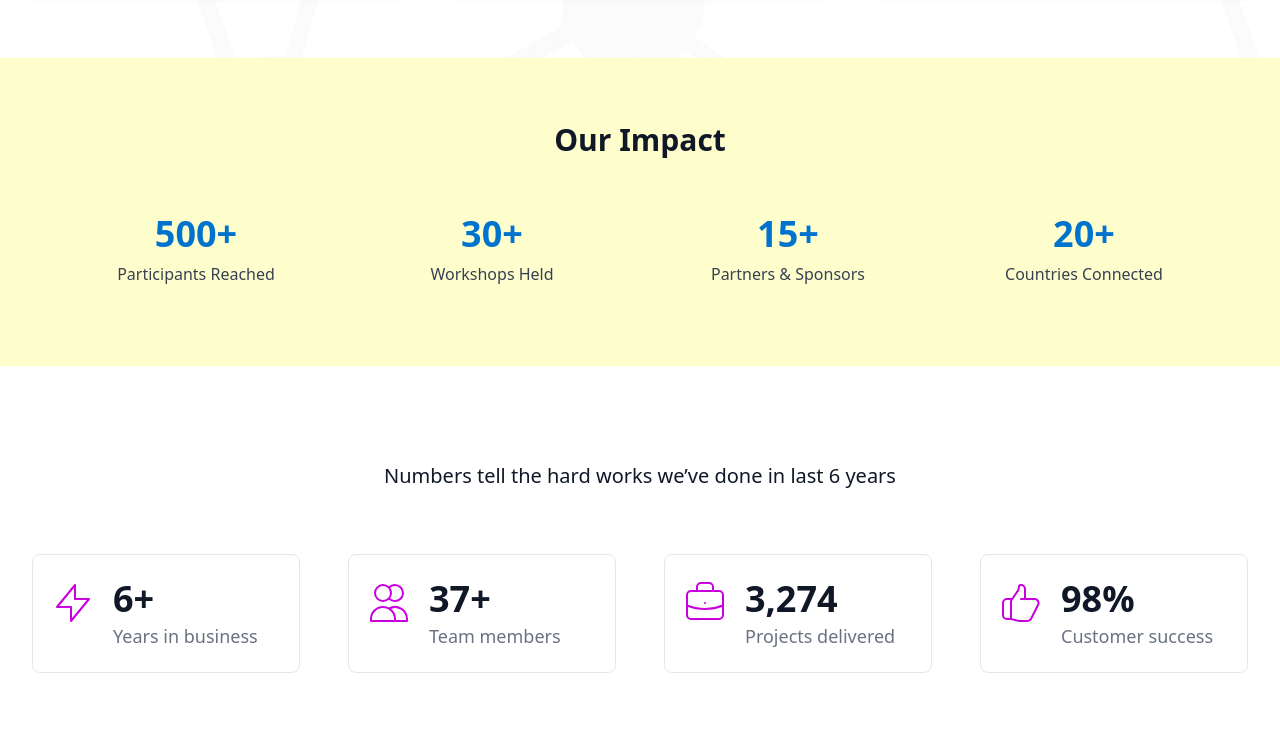
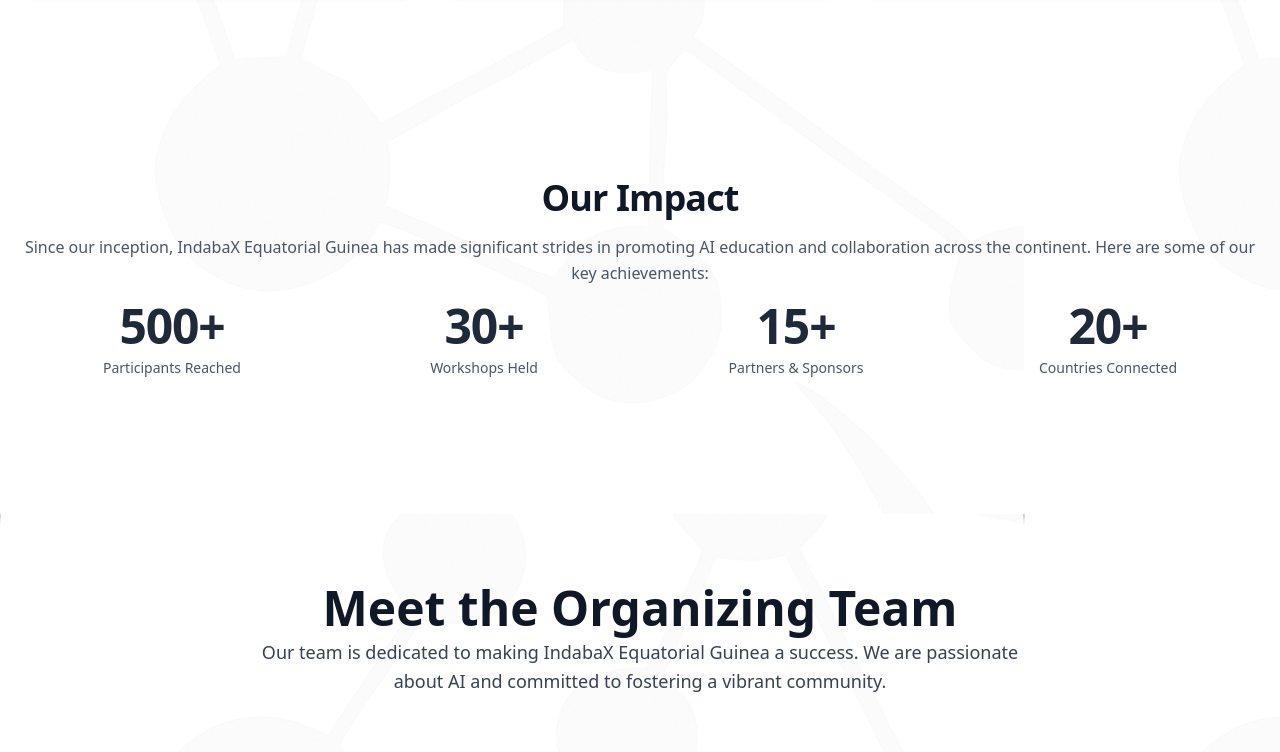
Before and after one commit to NeoPhetoane/IndabaX_Equatorial_Guinea, a React (Vite) app: page /about in a window 1280 px wide. Shown: the part 1020-1772 px from the top of the page. Built offline with nearby package versions, Linux system fonts and the light colour scheme.

Commit message:
Statistics design made sleek.

```diff
--- a/src/components/Statistics.jsx
+++ b/src/components/Statistics.jsx
@@ -37,8 +37,8 @@ const Counter = ({ target, label }) => {
       { threshold: 0.5 }
     );
 
-    if (containerRef.current) {
-      observer.observe(containerRef.current);
+    if (node) {
+      observer.observe(node);
     }
     // Clean up observer on unmount
     return () => {
@@ -46,144 +46,34 @@ const Counter = ({ target, label }) => {
       clearInterval(timerRef.current);
     };
   }, [target]);
+
   return (
-    <div ref={containerRef} className="text-center p-4">
-      <div className="text-4xl font-bold text-true-blue">{count}+</div>
-      <p className="text-gray-700 mt-2">{label}</p>
+    <div ref={containerRef} className="text-center px-4">
+      <div className="text-5xl font-semibold text-gray-900 tracking-tight">
+        <span className="text-gray-800">{count}+</span>
+      </div>
+      <p className="text-sm text-gray-600 mt-2 font-medium">{label}</p>
     </div>
   );
 };
 
 const Statistics = () => {
   return (
-    <main className="bg-white">
-      <section className="bg-yellow py-16 px-6 text-center">
-        <h2 className="text-3xl font-bold text-gray-900 mb-10">Our Impact</h2>
-        <div className="grid grid-cols-2 md:grid-cols-4 gap-8 max-w-6xl mx-auto">
+    <main>
+      <section className="max-w-7xl mx-auto py-30 px-6 text-center">
+        <h2 className="text-4xl font-bold text-gray-900 mb-1 tracking-tight">
+          Our Impact
+        </h2>
+        <p className="mt-4 text-base leading-relaxed text-gray-600">
+          Since our inception, IndabaX Equatorial Guinea has made significant
+          strides in promoting AI education and collaboration across the
+          continent. Here are some of our key achievements:
+        </p>
+        <div className="grid grid-cols-2 md:grid-cols-4 gap-12 p-4">
           <Counter target={500} label="Participants Reached" />
           <Counter target={30} label="Workshops Held" />
           <Counter target={15} label="Partners & Sponsors" />
           <Counter target={20} label="Countries Connected" />
-        </div>
-      </section>
-
-      <section class="py-10 bg-white sm:py-16 lg:py-24">
-        <div class="px-4 mx-auto max-w-7xl sm:px-6 lg:px-8">
-          <div class="text-center">
-            <h4 class="text-xl font-medium text-gray-900">
-              Numbers tell the hard works we’ve done in last 6 years
-            </h4>
-          </div>
-
-          <div class="grid grid-cols-1 gap-6 px-6 mt-8 sm:px-0 lg:mt-16 sm:grid-cols-2 lg:grid-cols-4 xl:gap-x-12">
-            <div class="overflow-hidden bg-white border border-gray-200 rounded-lg">
-              <div class="px-4 py-6">
-                <div class="flex items-start">
-                  <svg
-                    class="flex-shrink-0 w-12 h-12 text-fuchsia-600"
-                    xmlns="http://www.w3.org/2000/svg"
-                    fill="none"
-                    viewBox="0 0 24 24"
-                    stroke="currentColor"
-                  >
-                    <path
-                      stroke-linecap="round"
-                      stroke-linejoin="round"
-                      stroke-width="1"
-                      d="M13 10V3L4 14h7v7l9-11h-7z"
-                    />
-                  </svg>
-                  <div class="ml-4">
-                    <h4 class="text-4xl font-bold text-gray-900">6+</h4>
-                    <p class="mt-1.5 text-lg font-medium leading-tight text-gray-500">
-                      Years in business
-                    </p>
-                  </div>
-                </div>
-              </div>
-            </div>
-
-            <div class="overflow-hidden bg-white border border-gray-200 rounded-lg">
-              <div class="px-4 py-6">
-                <div class="flex items-start">
-                  <svg
-                    class="flex-shrink-0 w-12 h-12 text-fuchsia-600"
-                    xmlns="http://www.w3.org/2000/svg"
-                    fill="none"
-                    viewBox="0 0 24 24"
-                    stroke="currentColor"
-                  >
-                    <path
-                      stroke-linecap="round"
-                      stroke-linejoin="round"
-                      stroke-width="1"
-                      d="M12 4.354a4 4 0 110 5.292M15 21H3v-1a6 6 0 0112 0v1zm0 0h6v-1a6 6 0 00-9-5.197M13 7a4 4 0 11-8 0 4 4 0 018 0z"
-                    />
-                  </svg>
-                  <div class="ml-4">
-                    <h4 class="text-4xl font-bold text-gray-900">37+</h4>
-                    <p class="mt-1.5 text-lg font-medium leading-tight text-gray-500">
-                      Team members
-                    </p>
-                  </div>
-                </div>
-              </div>
-            </div>
-
-            <div class="overflow-hidden bg-white border border-gray-200 rounded-lg">
-              <div class="px-4 py-6">
-                <div class="flex items-start">
-                  <svg
-                    class="flex-shrink-0 w-12 h-12 text-fuchsia-600"
-                    xmlns="http://www.w3.org/2000/svg"
-                    fill="none"
-                    viewBox="0 0 24 24"
-                    stroke="currentColor"
-                  >
-                    <path
-                      stroke-linecap="round"
-                      stroke-linejoin="round"
-                      stroke-width="1"
-                      d="M21 13.255A23.931 23.931 0 0112 15c-3.183 0-6.22-.62-9-1.745M16 6V4a2 2 0 00-2-2h-4a2 2 0 00-2 2v2m4 6h.01M5 20h14a2 2 0 002-2V8a2 2 0 00-2-2H5a2 2 0 00-2 2v10a2 2 0 002 2z"
-                    />
-                  </svg>
-                  <div class="ml-4">
-                    <h4 class="text-4xl font-bold text-gray-900">3,274</h4>
-                    <p class="mt-1.5 text-lg font-medium leading-tight text-gray-500">
-                      Projects delivered
-                    </p>
-                  </div>
-                </div>
-              </div>
-            </div>
-
-            <div class="overflow-hidden bg-white border border-gray-200 rounded-lg">
-              <div class="px-4 py-6">
-                <div class="flex items-start">
-                  <svg
-                    class="flex-shrink-0 w-12 h-12 text-fuchsia-600"
-                    xmlns="http://www.w3.org/2000/svg"
-                    fill="none"
-                    viewBox="0 0 24 24"
-                    stroke="currentColor"
-                  >
-                    <path
-                      stroke-linecap="round"
-                      stroke-linejoin="round"
-                      stroke-width="1"
-                      d="M14 10h4.764a2 2 0 011.789 2.894l-3.5 7A2 2 0 0115.263 21h-4.017c-.163 0-.326-.02-.485-.06L7 20m7-10V5a2 2 0 00-2-2h-.095c-.5 0-.905.405-.905.905 0 .714-.211 1.412-.608 2.006L7 11v9m7-10h-2M7 20H5a2 2 0 01-2-2v-6a2 2 0 012-2h2.5"
-                    />
-                  </svg>
-                  <div class="ml-4">
-                    <h4 class="text-4xl font-bold text-gray-900">98%</h4>
-                    <p class="mt-1.5 text-lg font-medium leading-tight text-gray-500">
-                      Customer success
-                    </p>
-                  </div>
-                </div>
-              </div>
-            </div>
-          </div>
         </div>
       </section>
     </main>
--- a/src/pages/Home.jsx
+++ b/src/pages/Home.jsx
@@ -13,6 +13,7 @@ import {
 import Testimonials from "../components/Testimonials";
 import CallToAction from "../components/CallToAction";
 import Sponsors from "../components/Sponsors";
+import Statistics from "../components/Statistics";
 
 export default function Home() {
   return (
@@ -114,13 +115,17 @@ export default function Home() {
           </div>
         </div>
       </section>
+      {/* Statistics Section */}
+      <Statistics />
+
+      {/* Organising Team Section */}
 
       {/* Organising Team */}
       <OrganisingTeam />
 
       {/* About Section */}
 
-      <section className="py-10 bg-white sm:py-16 lg:py-24">
+      <section className="py-10 sm:py-16 lg:py-24">
         <div className="max-w-4xl mx-auto sm:px-6 lg:px-8">
           <div className="grid items-center md:grid-cols-2 gap-y-10 md:gap-x-20">
             <div className="pr-12 sm:pr-0">
```
